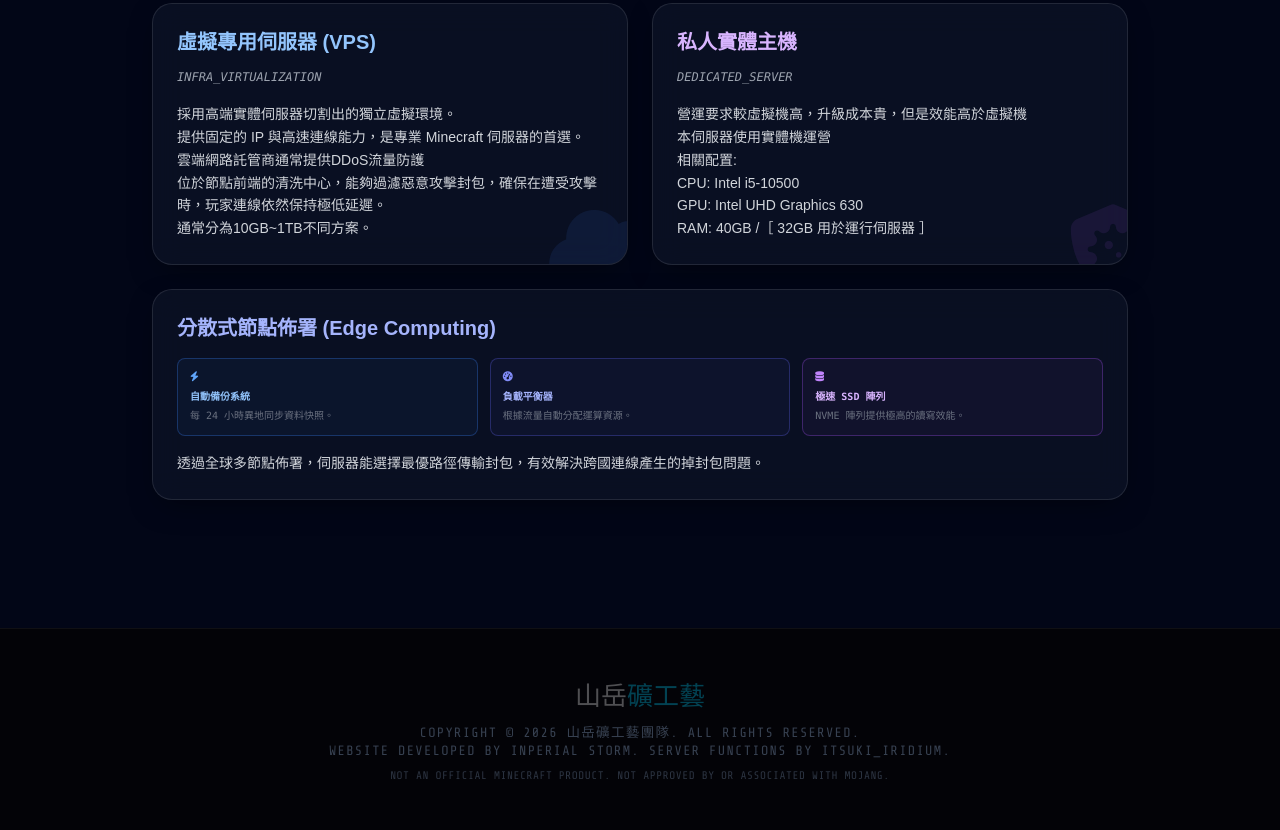
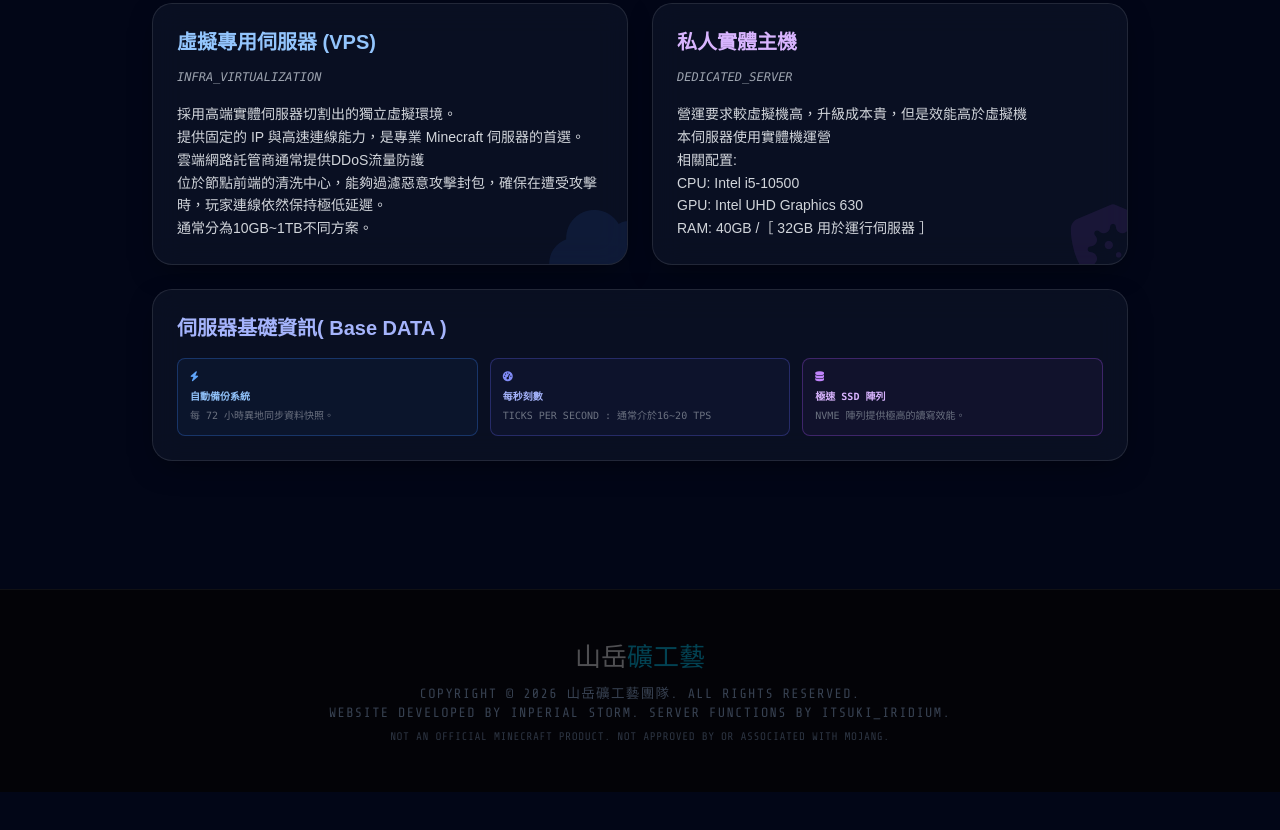
Before and after one commit to CYC-WHLD/mcserverc08, a plain HTML site: page cards2.html in a window 1280 px wide. Shown: the part 1608-2438 px from the top of the page. After the commit the page ends 2400 px from the top, so only its background shows below. Drawn offline with nearby package versions, Linux system fonts and the light colour scheme; animation ran at ten frames a second; a web font is replaced by a local one.

Commit message:
Update cards2.html

```diff
--- a/cards2.html
+++ b/cards2.html
@@ -398,17 +398,17 @@
                         </p>
                     </div>
                     <div class="glass-card p-6 relative overflow-hidden md:col-span-2">
-                        <h4 class="text-xl font-bold text-indigo-300 mb-3">分散式節點佈署 (Edge Computing)</h4>
+                        <h4 class="text-xl font-bold text-indigo-300 mb-3">伺服器基礎資訊( Base DATA )</h4>
                         <div class="grid grid-cols-1 md:grid-cols-3 gap-3 mt-4 text-[10px] uppercase font-mono">
                             <div class="p-3 border border-blue-500/30 rounded-lg bg-blue-500/5">
                                 <i class="fa-solid fa-bolt text-blue-400 mb-2 block"></i>
                                 <span class="text-blue-300 font-bold">自動備份系統</span>
-                                <p class="text-gray-500 mt-1">每 24 小時異地同步資料快照。</p>
+                                <p class="text-gray-500 mt-1">每 72 小時異地同步資料快照。</p>
                             </div>
                             <div class="p-3 border border-indigo-500/30 rounded-lg bg-indigo-500/5">
                                 <i class="fa-solid fa-gauge-high text-indigo-400 mb-2 block"></i>
-                                <span class="text-indigo-300 font-bold">負載平衡器</span>
-                                <p class="text-gray-500 mt-1">根據流量自動分配運算資源。</p>
+                                <span class="text-indigo-300 font-bold">每秒刻數</span>
+                                <p class="text-gray-500 mt-1">Ticks Per Second : 通常介於16~20 TPS</p>
                             </div>
                             <div class="p-3 border border-purple-500/30 rounded-lg bg-purple-500/5">
                                 <i class="fa-solid fa-database text-purple-400 mb-2 block"></i>
@@ -416,8 +416,11 @@
                                 <p class="text-gray-500 mt-1">NVMe 陣列提供極高的讀寫效能。</p>
                             </div>
                         </div>
+                        <!-- 暫時無用
                         <p class="text-gray-300 text-sm leading-relaxed mt-4">
-                            透過全球多節點佈署，伺服器能選擇最優路徑傳輸封包，有效解決跨國連線產生的掉封包問題。
+                        -->
+
+
                         </p>
                     </div>
                 </div>
```
